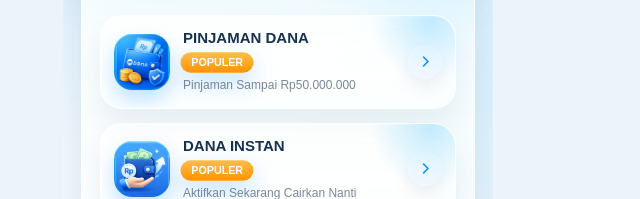
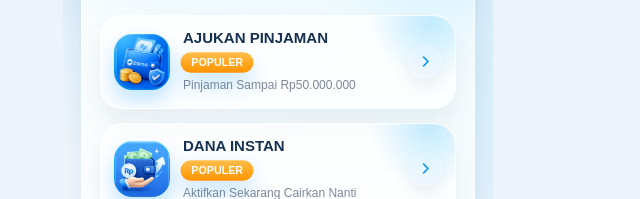
Before and after one commit to pnjmndna-bit/LnkDeni, a website: page index.html in a window 1280 px wide. Shown: the part 342-541 px from the top of the page, 362-1002 px from the left. Drawn offline with Linux system fonts and the light colour scheme.

Commit message:
Update index.html

```diff
--- a/index.html
+++ b/index.html
@@ -97,7 +97,7 @@ content="https://lnkjenius-production.up.railway.app/?update=827382">
         </div>
 
         <div class="service-text">
-            <h3>PINJAMAN DANA</h3>
+            <h3>AJUKAN PINJAMAN</h3>
             <div class="tag">POPULER</div>
             <p>Pinjaman Sampai Rp50.000.000</p>
         </div>
```
